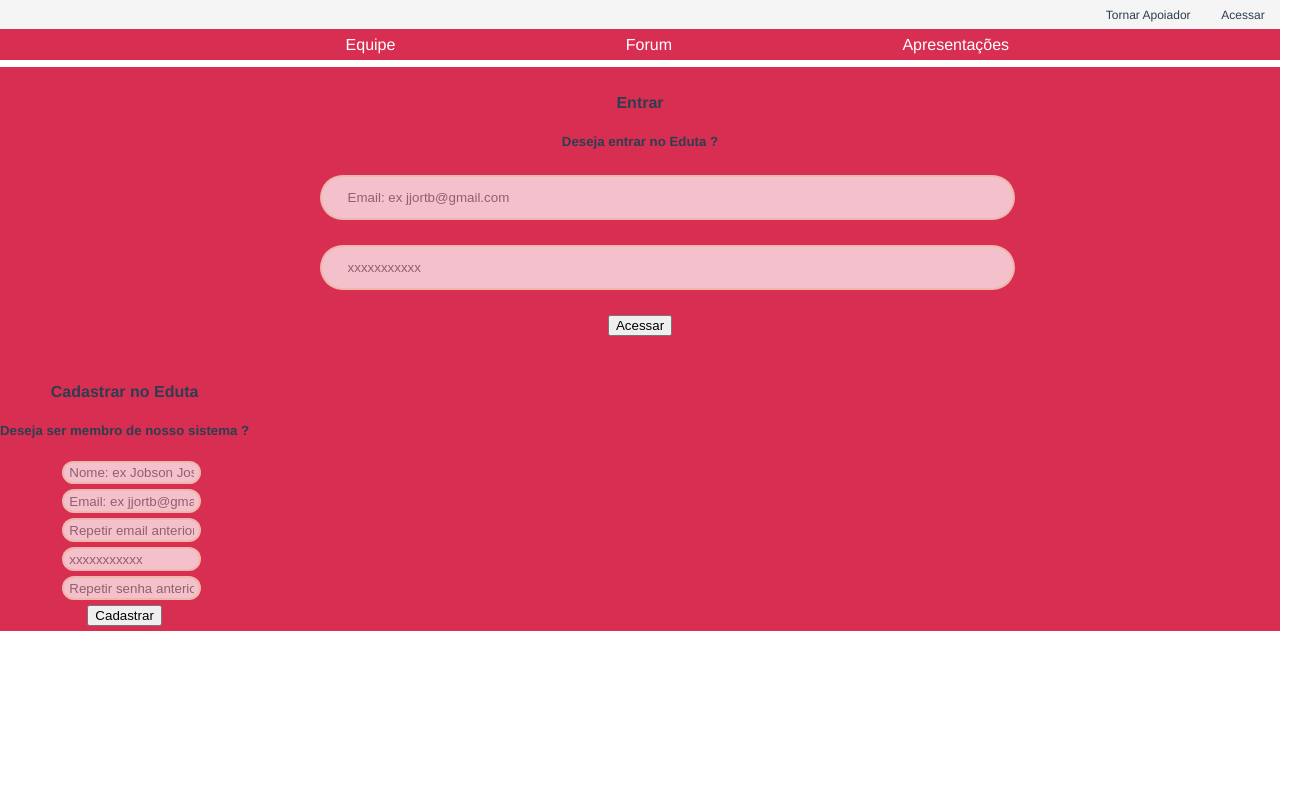
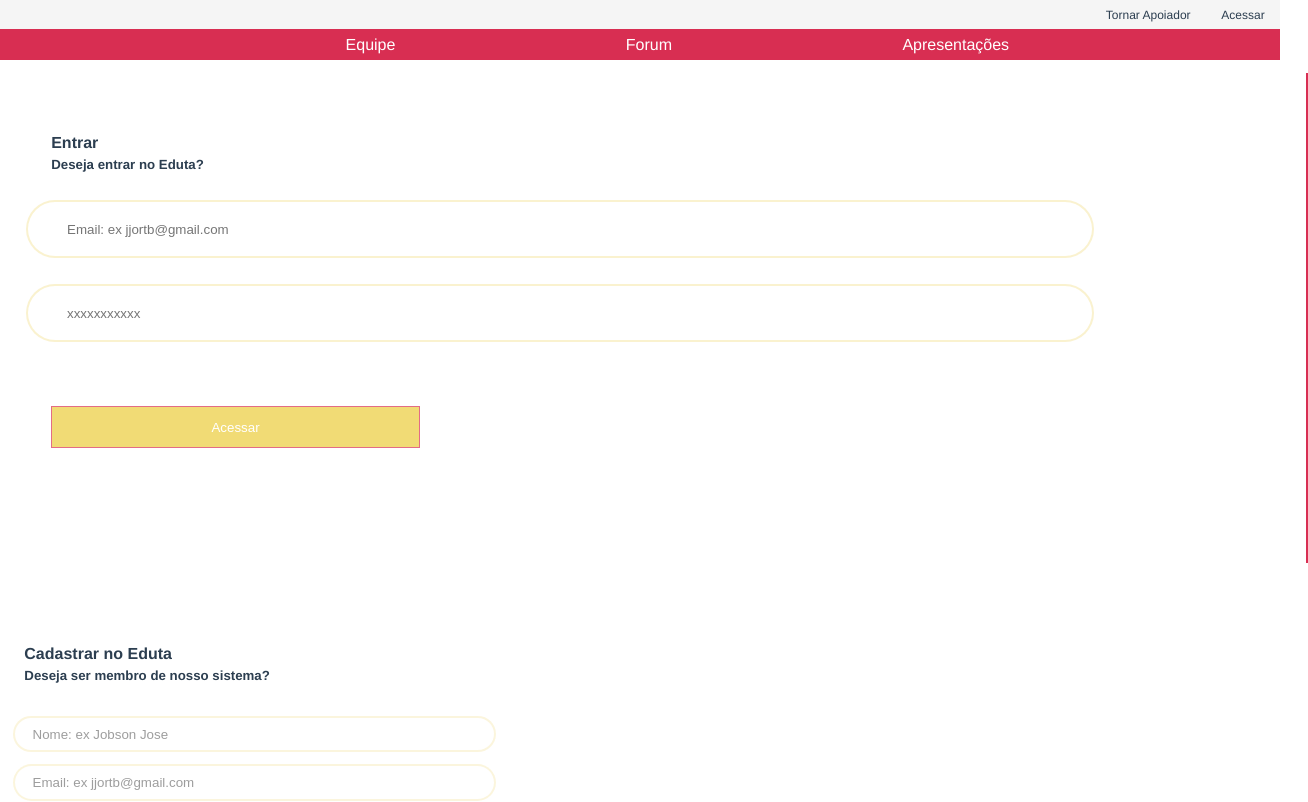
Before and after one commit to jobsonjose/manager-order, a Vue app in the folder eduta-meetup/: page /#/acesso in a window 1280 px wide. Shown: the top 802 px of the page, 1308 px wide, since content can reach past the window. Built offline with nearby package versions, Linux system fonts and the light colour scheme.

Commit message:
Atualizacao

```diff
--- a/eduta-meetup/src/components/componentsTela/ComponenteUsuario/Acesso.vue
+++ b/eduta-meetup/src/components/componentsTela/ComponenteUsuario/Acesso.vue
@@ -2,7 +2,7 @@
     <div class="container-acesso">
         <div class="title-acesso">
             <h4>Entrar</h4>
-            <h5>Deseja entrar no Eduta ?</h5>
+            <h5>Deseja entrar no Eduta?</h5>
         </div>
         <div class="body-acesso">
             <form id="app"
@@ -39,25 +39,51 @@
 </script>
 <style scoped>
 .submit-form{
-    margin: 2%;
+    margin: 5% 2%;
+    text-align: left;
 }
 .container-acesso{
     float: left;
+    width: 50%;
+    border-right: 2px solid #d82e52;
+    padding: 2.8% 0% 4% 2%;
+    margin-top: 3%;
+}
+.title-acesso{
+    text-align: left;
+    line-height: 0;
+    float: left;
+    padding: 1% 2%;
+    width: 77%;
 }
 .row-form{
-    width: 50%;
-    margin: 2% 25%;
+    width: 77%;
+    margin: 2% 0% 2%;
 }
 .row-form input, .row-form textarea{
     width: 100%;
     padding: 2% 4%;
     border-radius: 30px;
     border: 2px solid rgba(249, 239, 193, 0.77);
-    opacity: 0.7;
+    opacity: 1;
     box-shadow: 0 0 0 0;
     outline: 0;
 }
 .row-form input:hover, .row-form textarea:hover{
     border: 2px solid rgba(230, 189, 0, 0.77);
 }
+.btn-form-usuario{
+    width: 30%;
+    background: rgba(230, 189, 0, 0.77);
+    border: 1px solid #d82e52;
+    opacity: 0.7;
+    color: white;
+    padding: 1%;
+    transition: 0.6s;
+}
+.btn-form-usuario:hover{
+    background: white;
+    color: rgba(230, 189, 0, 0.77);
+    border: 1px solid rgba(230, 189, 0, 0.77);
+}
 </style>
--- a/eduta-meetup/src/components/componentsTela/ComponenteUsuario/Cadastro.vue
+++ b/eduta-meetup/src/components/componentsTela/ComponenteUsuario/Cadastro.vue
@@ -1,10 +1,10 @@
 <template>
     <div class="container-cadastro">
-        <div class="title-cadastro">
+        <div class="title-cadastro" >
             <h4>Cadastrar no Eduta</h4>
-            <h5>Deseja ser membro de nosso sistema ?</h5>
+            <h5>Deseja ser membro de nosso sistema?</h5>
         </div>
-        <div class="body-cadastro">
+        <div class="body-cadastro" >
             <form id="app"
             @submit="checkForm"
             action="https://vuejs.org/"
@@ -40,24 +40,50 @@
         }
     },
     data:{
-        nomeUsuario: String,
-        emailUsuario: String,
-        confirmarUsuario: String,
-        senhaUsuario: String,
-        confirmarSenhaUsuario: String
+        nomeUsuario: null,
+        emailUsuario: null,
+        confirmarUsuario: null,
+        senhaUsuario: null,
+        confirmarSenhaUsuario: null,
+        styleObject: {
+            color: 'red',
+            fontSize: '13px'
+        }
+    },
+    methods:{
+        cadastroUsuario(){
+            this.statusCadastro = true;
+            console.log(this.statusCadastro);
+        },
+        checkForm(){
+            return 0;
+        }
+    },
+    computed: {
+        computedDisplay: function () {
+            return this.diplayStatusBody;
+        }
     }
 }
 </script>
 <style scoped>
 .submit-form{
-    margin: 2%;
+    margin: 5% 2%;
+    text-align: left;
+}
+.title-cadastro{
+    line-height: 0;
+    text-align: left;
+    padding: 1% 2%;
 }
 .container-cadastro{
     float: left;
+    width: 45%;
+    padding: 5% 1%;
 }
 .row-form{
-    width: 50%;
-    margin: 2% 25%;
+    width: 77%;
+    margin: 2% 0% 2%;
 }
 .row-form input, .row-form textarea{
     width: 100%;
@@ -71,4 +97,25 @@
 .row-form input:hover, .row-form textarea:hover{
     border: 2px solid rgba(230, 189, 0, 0.77);
 }
+.btn-form-usuario{
+    width: 30%;
+}
+.btn-evento-cadastro{
+    width: 77%;
+    margin: 4% 11.5%;
+}
+.btn-form-usuario, .btn-evento-cadastro{
+    background: rgba(230, 189, 0, 0.77);
+    border: 1px solid #d82e52;
+    opacity: 0.7;
+    color: white;
+    padding: 1%;
+    transition: 0.6s;
+}
+.btn-form-usuario:hover, .btn-evento-cadastro:hover{
+    background: white;
+    color: rgba(230, 189, 0, 0.77);
+    border: 1px solid rgba(230, 189, 0, 0.77);
+}
+
 </style>
--- a/eduta-meetup/src/pages/AcessoUsuario.vue
+++ b/eduta-meetup/src/pages/AcessoUsuario.vue
@@ -23,7 +23,6 @@
 </script>
 <style scoped>
 .container-acesso{
-    background: #d82e52;
     float: left;
     width: 100%;
     margin-top: 0.5%;
```
